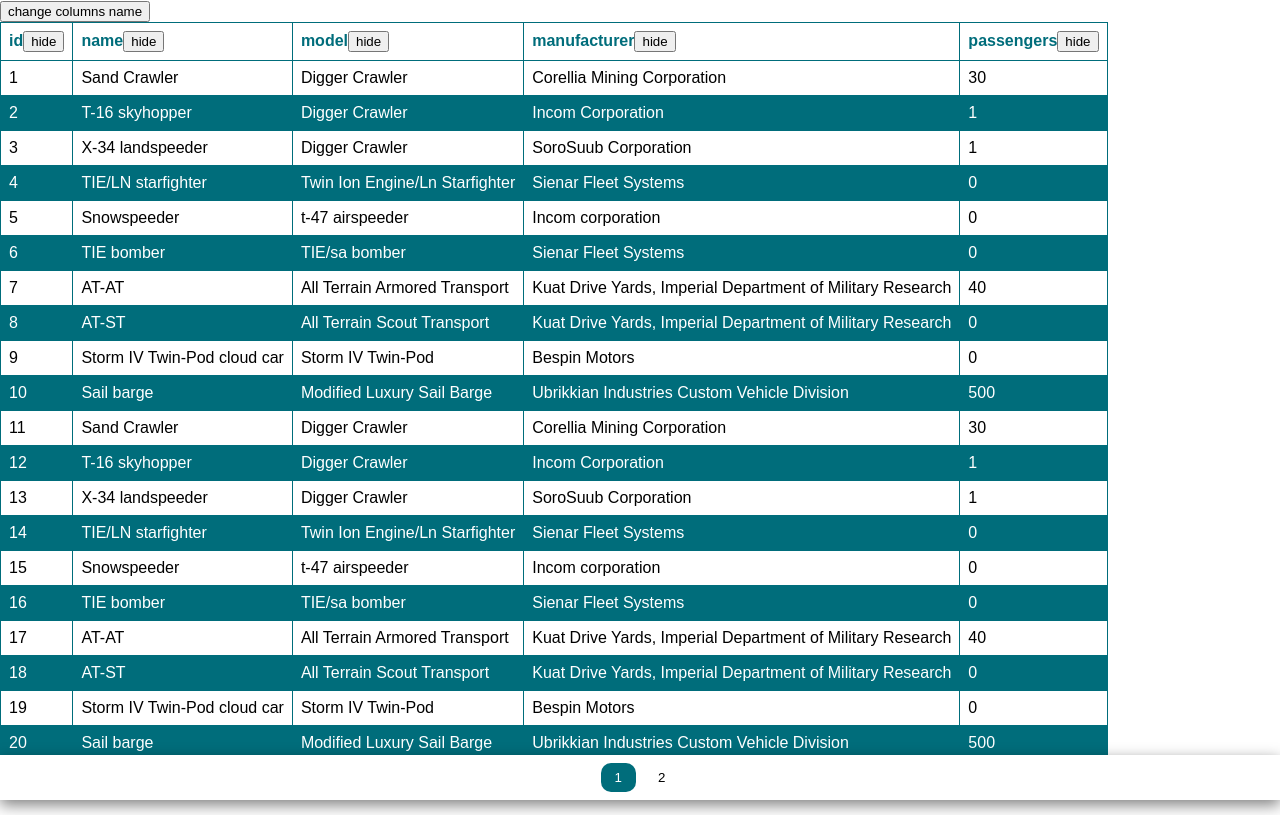
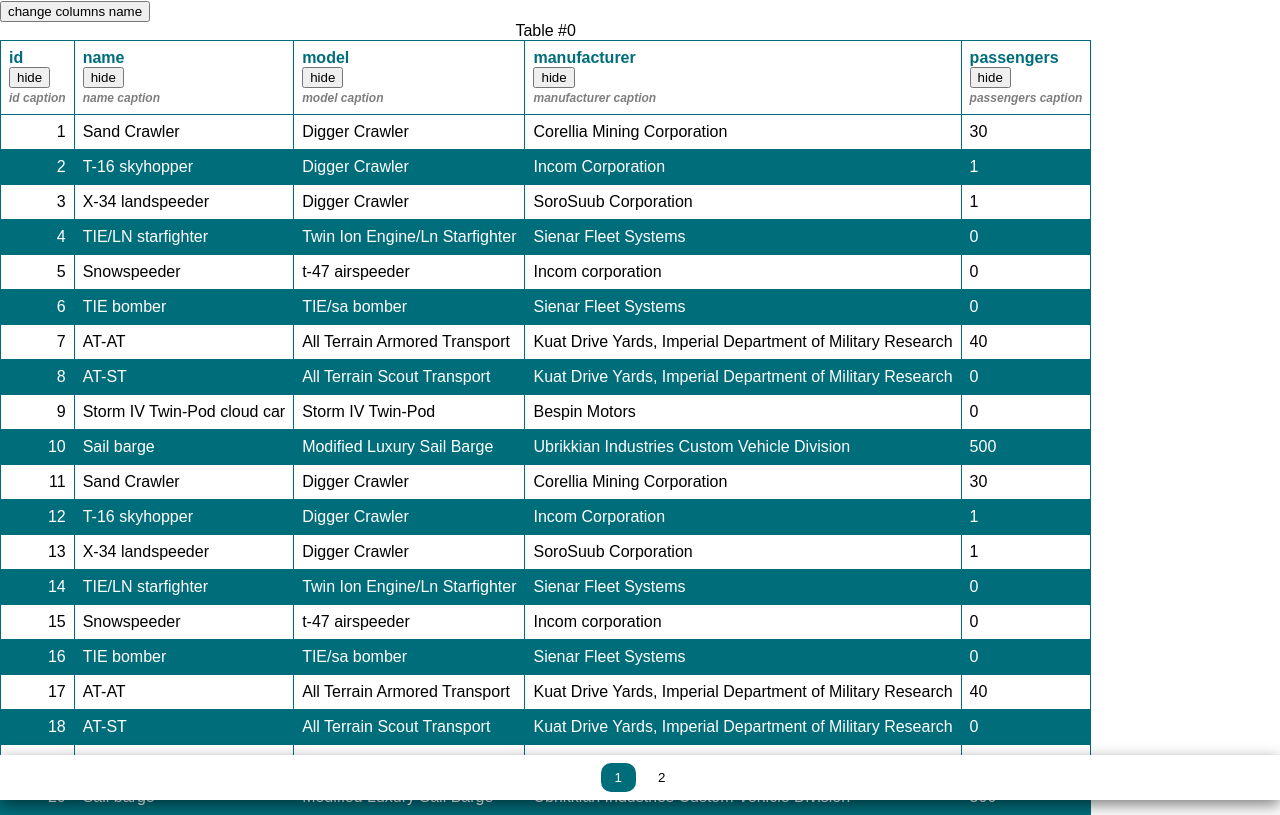
Before and after one commit to dashaBobrovad/platform, a React (Create React App) app: page / in a window 1280 px wide. Built offline with nearby package versions, Linux system fonts and the light colour scheme.

Commit message:
base on config

```diff
--- a/src/assets/scss/base.scss
+++ b/src/assets/scss/base.scss
@@ -46,4 +46,11 @@
   color: $white;
 }
 
+.column-caption{
+  font-size: 12px;
+  color: $black;
+  opacity: 0.5;
+  font-style: italic;
+}
+
 @import '../scss/init/hide.scss';
--- a/src/components/Table/EditableTableHeadCell.tsx
+++ b/src/components/Table/EditableTableHeadCell.tsx
@@ -14,7 +14,7 @@
 
   return (
     <input
-      value={item.name}
+      value={item.dataField}
       onChange={(e) => changeName(index, e.target.value)}
       type="text"
       name={item.key}
--- a/src/components/Table/Table.tsx
+++ b/src/components/Table/Table.tsx
@@ -6,6 +6,7 @@
 import {ITableRow} from '../../types/ITableRow';
 import {TableHead, TableFooter, TableRow} from '../../components';
 import {IKey} from '../../types/IKey';
+import {config} from '../../data/report-config';
 
 export const Table = () => {
   const tableData = useTypedSelector(state => state.table.data);
@@ -21,16 +22,25 @@
 
   useEffect(() => {
     tableData.length > 0 &&
+      // setKeys(
+      //   Object.keys(tableData[0]).map((key, index) => ({
+      //     id: index,
+      //     key: key,
+      //     name: key,
+      //     isHidden: false,
+      //   }))
+      // );
       setKeys(
-        Object.keys(tableData[0]).map((key, index) => ({
+        config.colums.map((item, index) => ({
+          ...item,
           id: index,
-          key: key,
-          name: key,
           isHidden: false,
         }))
-      );
+      )
+
   }, [tableData]);
 
+  useEffect(() => {console.log(keys)}, [keys])
   const [page, setPage] = useState(1);
   const {slice, range} = usePagination(tableData, page, 20);
 
@@ -48,13 +58,13 @@
             {isEdit ? 'save' : 'change columns name'}
           </button>
           <table>
+            <caption>{`${config?.name} #${config?.code}`}</caption>
             <TableHead columns={keys} isEdit={isEdit} setKeys={setKeys} />
-
             <tbody>
               {(slice as ITableRow[]).map((item: ITableRow, index: number) => (
                 <TableRow
                   item={item}
-                  keys={keys}
+                  properties={keys}
                   key={`${item.name}-${index}`}
                 />
               ))}
--- a/src/components/Table/TableHead.tsx
+++ b/src/components/Table/TableHead.tsx
@@ -1,25 +1,26 @@
 import React from 'react';
-import {EditableTableHeadCell} from '../../components';
-import {IKey} from '../../types/IKey';
+import { EditableTableHeadCell } from '../../components';
+import { IKey } from '../../types/IKey';
 
 interface ITableHead {
   columns: IKey[];
   isEdit: boolean;
   setKeys: React.Dispatch<React.SetStateAction<IKey[]>>;
 }
-export const TableHead = ({columns, isEdit, setKeys}: ITableHead) => {
+export const TableHead = ({ columns, isEdit, setKeys }: ITableHead) => {
   const handleHide = (index: number) => {
+    console.log();
     setKeys((prev: IKey[]) =>
       prev.map((item: IKey) =>
-        item.id === index ? {...item, isHidden: !item.isHidden} : {...item}
+        item.id === index ? { ...item, isHidden: !item.isHidden } : { ...item }
       )
     );
   };
 
-  const changeName = (index: number, name: string) => {
+  const changeName = (index: number, dataField: string) => {
     setKeys((prev: IKey[]) =>
       prev.map((item: IKey) =>
-        item.id === index ? {...item, name} : {...item}
+        item.id === index ? { ...item, dataField } : { ...item }
       )
     );
   };
@@ -36,9 +37,11 @@
                 changeName={changeName}
               />
             ) : (
-                <span>{item.name}</span>
+              <span>{item.dataField}</span>
             )}
-                <button onClick={() => handleHide(index)}>{item.isHidden ? "show" : "hide"}</button>
+            <br /><button onClick={() => handleHide(index)}>{item.isHidden ? "show" : "hide"}</button>
+            <br /><span className='column-caption'>{item.caption}</span>
+
           </th>
         ))}
       </tr>
--- a/src/components/Table/TableRow.tsx
+++ b/src/components/Table/TableRow.tsx
@@ -1,15 +1,14 @@
-import React, { useState } from "react";
+import React, { useState, useEffect } from "react";
 import { ITableRow } from "../../types/ITableRow";
 import { Modal } from "../../components";
 import { IKey } from "../../types/IKey";
 
 interface ITableRowProps {
   item: ITableRow;
-  keys: IKey[];
+  properties: IKey[];
 }
-export const TableRow = ({ item, keys }: ITableRowProps) => {
+export const TableRow = ({ item, properties }: ITableRowProps) => {
   const [isModal, setModal] = useState(false);
-
   const openModal = (event: React.MouseEvent) => {
     if (event.detail === 2) {
       setModal(true);
@@ -21,8 +20,10 @@
   };
 
   const hideClassReturner = (index: number) => {
-    return keys[index].isHidden ? "hide-column" : "";
+    return properties[index].isHidden ? "hide-column" : "";
   };
+
+
 
   return (
     <React.Fragment>
@@ -30,7 +31,7 @@
 
       <tr>
         {Object.keys(item).map((key: string, index: number) => (
-          <td onClick={openModal} className={hideClassReturner(index)}>
+          <td onClick={openModal} className={hideClassReturner(index)} style={{ textAlign: properties[index].alignment }}>
             {item[key as keyof ITableRow]}
           </td>
         ))}
--- a/src/data/report-config.js
+++ b/src/data/report-config.js
@@ -7,7 +7,7 @@
       caption: "id caption",
       dataType: "string",
       format: "UTF-8",
-      alignment: "left",
+      alignment: "right",
     },
     {
       dataField: "name",
```
Also changed, not shown: src/types/IKey.ts (+5 -4 lines). Lines whose indentation alone changed are shown as unchanged.
